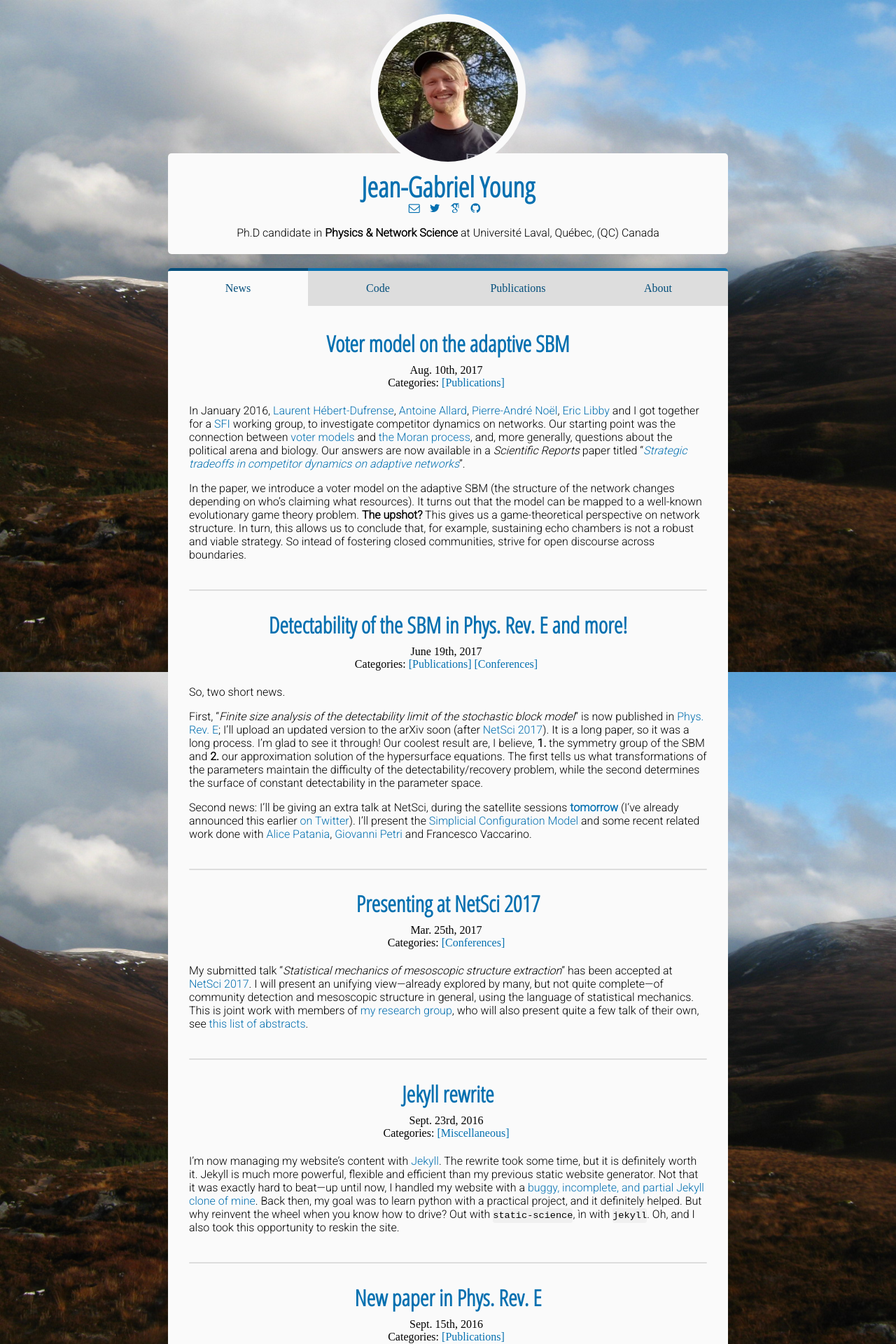
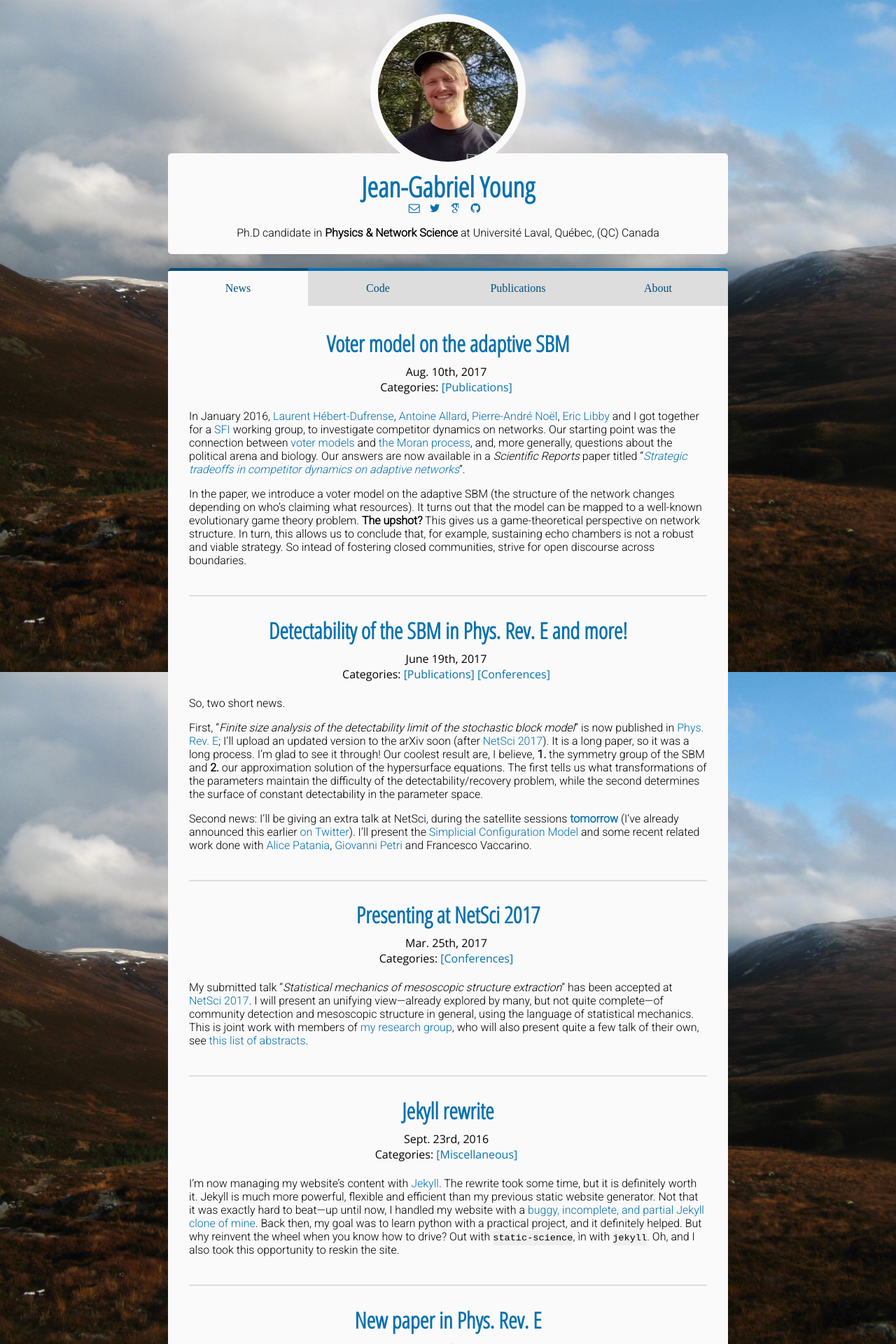
Before and after one commit to jg-you/jg-you.github.io, a Jekyll site: the page built from index.html, in a window 1280 px wide. Shown: the top 1920 px of the page at 70% size. Built offline with Jekyll 4.4.1, drawn with Linux system fonts in a browser that asks for light colours; some web fonts are replaced; comment, search, counter and statistics services are not loaded.

Commit message:
Forgotten unstyle font

```diff
--- a/_includes/head.html
+++ b/_includes/head.html
@@ -25,7 +25,7 @@
   <link rel="stylesheet" href="{{ "/css/main.css" | prepend: full_base_url }}">
   <link rel="stylesheet" href="/components/font-awesome/css/font-awesome.min.css">
   <link rel="stylesheet" href="/components/academicons-1.8.0/css/academicons.min.css">
-  <link href='http://fonts.googleapis.com/css?family=Open+Sans+Condensed:300|Roboto+Condensed:400|Roboto:300' rel='stylesheet' type='text/css'>
+  <link href='http://fonts.googleapis.com/css?family=Open+Sans+Condensed:300|Open+Sans|Roboto+Condensed:400|Roboto:300' rel='stylesheet' type='text/css'>
 
   <link rel="canonical" href="{{ page.url | replace:'index.html','' | prepend: full_base_url }}">
   <!-- <link rel="alternate" type="application/rss+xml" title="{{ site.title | escape }}" href="{{ "/feed.xml" | prepend: full_base_url }}"> -->
--- a/css/main.scss
+++ b/css/main.scss
@@ -233,8 +233,10 @@ html {
         color: #0570b0;
     }
     span.post-meta {
+        font-family: "Open Sans", sans-serif;
         display: block;
-        font-size: 30;
+        font-size: 16px;
+        // font-weight: bold;
         padding: 5px;
         margin-left: -5px;
     }
```
